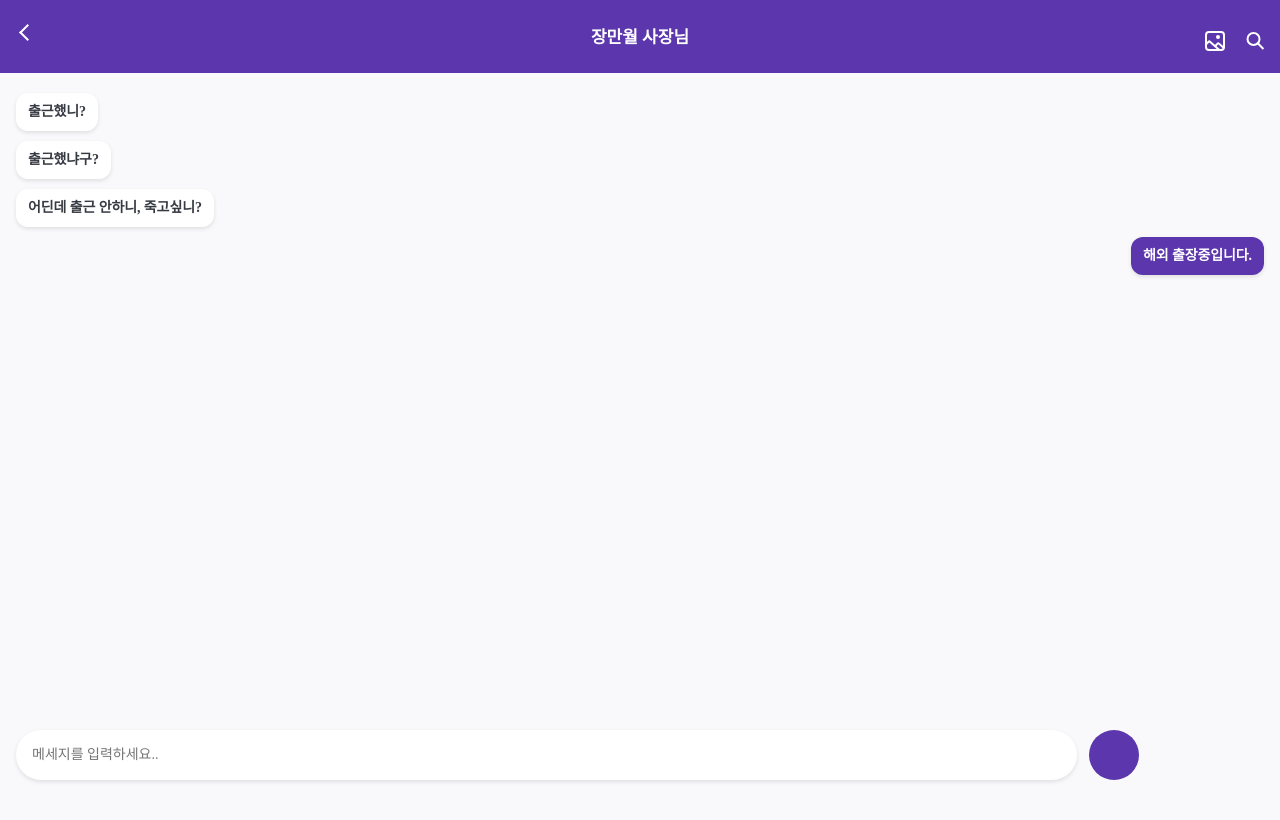
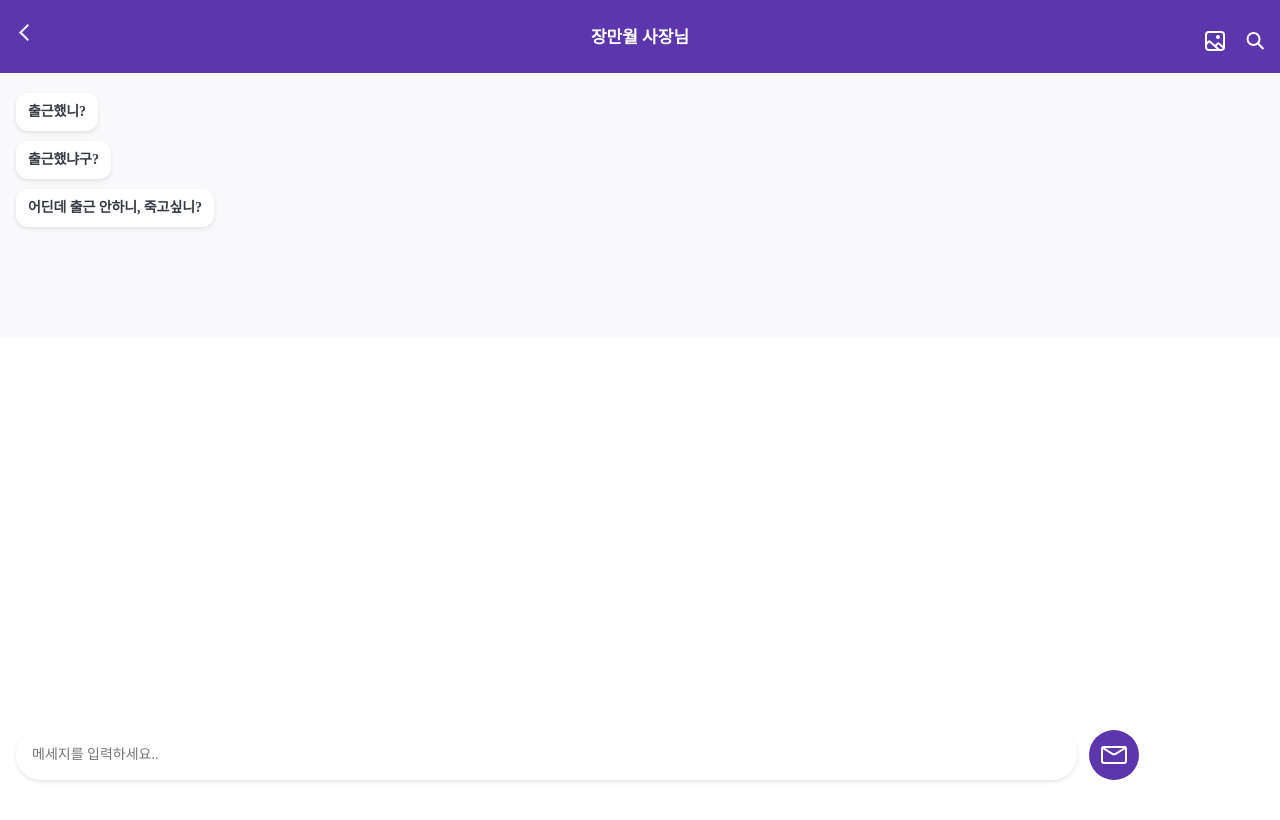
Before and after one commit to BackGyeHoon/chat_prototype, a Vue app: page /room/1 in a window 1280 px wide. Shown: the top 820 px of the page. Built offline with nearby package versions, Linux system fonts and the light colour scheme.

Commit message:
update chat image style

```diff
--- a/src/api/normalizeMessage.json
+++ b/src/api/normalizeMessage.json
@@ -22,14 +22,6 @@
     "content": "어딘데 출근 안하니, 죽고싶니?",
     "room_id": 1,
     "isYour": false
-  },
-  {
-    "user_id": 1,
-    "resource_id": null,
-    "created_at": "",
-    "content": "해외 출장중입니다.",
-    "room_id": 1,
-    "isYour": true
   },
   {
     "user_id": 2,
--- a/src/components/room/chat.vue
+++ b/src/components/room/chat.vue
@@ -69,6 +69,9 @@ export default {
   methods: {
     ...mapActions(['sendChatData', 'getMyGalleryData', 'resetUnreadMessage']),
     sendChatMessage () {
+      if (this.chatData === '') {
+        alert('메세지를 입력해주세요.')
+      } else {
         this.$store.dispatch('sendChatData', {
           'user_id': 0,
           'resource_id': null,
@@ -81,6 +84,7 @@ export default {
       }
     }
   }
+}
 </script>
 <style lang="scss" scoped>
 .isYour {
@@ -90,9 +94,9 @@ export default {
   position: absolute;
   width: 100%;
   height: 100%;
+  &--list {
+    padding: 20px 16px 100px;
     background-color: #f9f9fb;
-  &--list {
-    padding: 20px 16px;
   }
   &--item {
     margin-bottom: 10px;
@@ -110,6 +114,8 @@ export default {
       };
     }
     &.isYour {
+      width: 100%;
+      display: table;
       & > p {
         background-color: #5b36ac;
         color:#fff;
@@ -117,6 +123,10 @@ export default {
       & > figure {
         float: right;
         width: 200px;
+        margin-bottom: 10px;
+        & > img {
+          border-radius: 15px;
+        }
       }
     }
   }
@@ -152,6 +162,9 @@ export default {
         position: absolute;
         width: 26px;
         height: 18px;
+        top: 50%;
+        left: 50%;
+        transform: translateX(-50%) translateY(-50%);
         background: {
           image: url('~@/assets/imgs/header/ic-send.svg');
           size: cover;
--- a/src/store/mutations.js
+++ b/src/store/mutations.js
@@ -23,12 +23,12 @@ export default {
   },
   sendPhoto (state, payload) {
     state.messages.push({
-      user_id: 0,
+      user_id: 1,
       resource_id: payload.photoId,
-      created_at: null,
-      content: null,
+      created_at: '',
+      content: '',
       room_id: payload.room_id,
-      isYours: true
+      isYour: true
     })
   },
   setPhotoGallery (state) {
```
Lines whose indentation alone changed are shown as unchanged.
